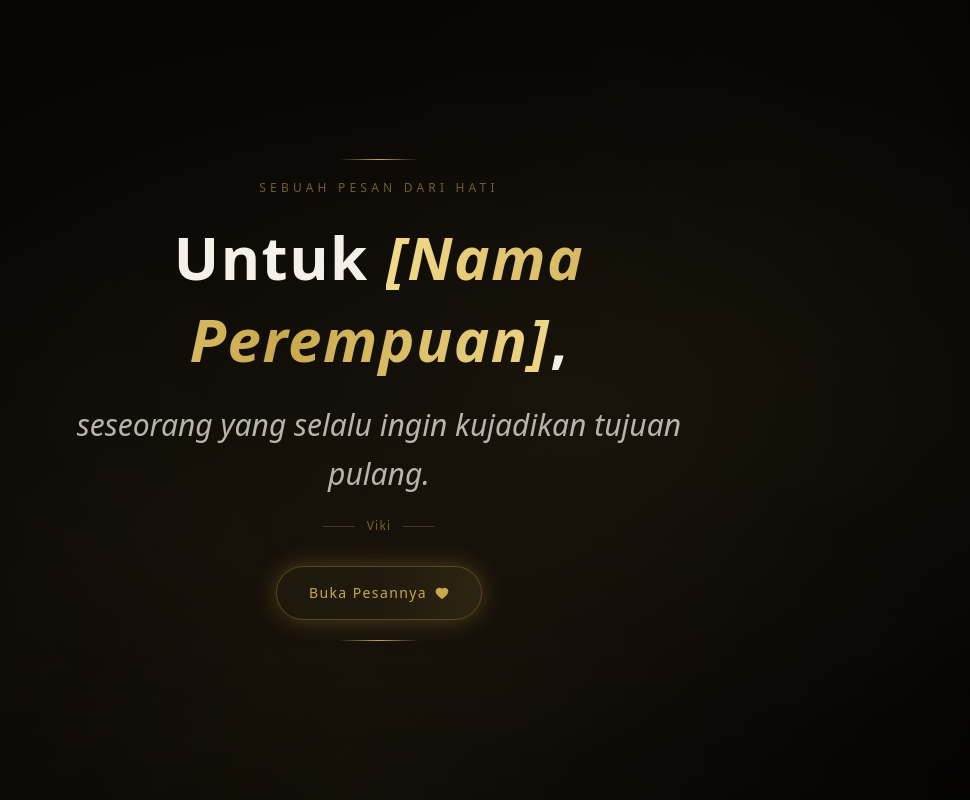
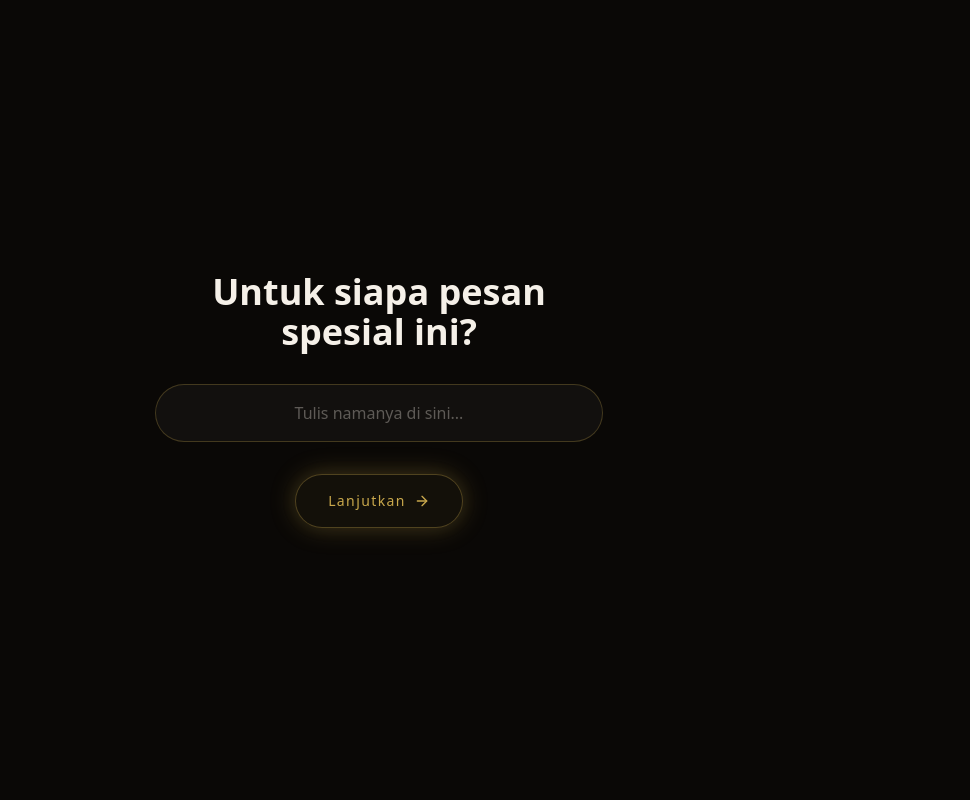
Before and after one commit to vikiwahyudi12/engagement, a Next.js app: page / in a window 1280 px wide. Shown: the whole page, without its empty margins (261-1231 px from the left). Built offline with nearby package versions, Linux system fonts and the light colour scheme.

Commit message:
docs: update partner's name

```diff
--- a/src/app/layout.tsx
+++ b/src/app/layout.tsx
@@ -1,5 +1,6 @@
 import type { Metadata } from "next";
 import { Playfair_Display, Poppins } from "next/font/google";
+import { NameProvider } from "@/components/NameProvider";
 import "./globals.css";
 
 const playfair = Playfair_Display({
@@ -42,9 +43,11 @@ export default function RootLayout({
       lang="id"
       className={`${playfair.variable} ${poppins.variable} h-full`}
     >
-      <body className="grain-overlay min-h-full bg-[#0a0806] text-[#f5f0e8] antialiased">
-        {children}
-      </body>
+      <NameProvider>
+        <body className="grain-overlay min-h-full bg-[#0a0806] text-[#f5f0e8] antialiased">
+          {children}
+        </body>
+      </NameProvider>
     </html>
   );
 }
--- a/src/components/FinalProposal.tsx
+++ b/src/components/FinalProposal.tsx
@@ -1,9 +1,10 @@
 "use client";
 
-import { useState, useRef } from "react";
+import { useState, useRef, useLayoutEffect } from "react";
 import { motion, useInView, AnimatePresence } from "framer-motion";
 import { Heart } from "lucide-react";
 import ConfettiEffect from "./ConfettiEffect";
+import { useName } from "./NameProvider";
 
 export default function FinalProposal() {
   const [answered, setAnswered] = useState(false);
@@ -12,6 +13,7 @@ export default function FinalProposal() {
 
   const sectionRef = useRef<HTMLElement>(null);
   const isInView = useInView(sectionRef, { once: true, margin: "-100px" });
+  const { partnerName, isNameSet } = useName();
 
   const handleAnswer = () => {
     setAnswered(true);
@@ -29,6 +31,12 @@ export default function FinalProposal() {
     // Clear hearts after animation
     setTimeout(() => setHearts([]), 4000);
   };
+
+  useLayoutEffect(() => {
+    if (sectionRef.current) {
+      sectionRef.current.style.display = isNameSet ? 'flex' : 'none';
+    }
+  }, [isNameSet]);
 
   return (
     <section
@@ -111,7 +119,7 @@ export default function FinalProposal() {
           transition={{ duration: 1.4, delay: 0.5, ease: "easeOut" }}
           className="font-[var(--font-playfair)] text-3xl font-semibold leading-tight text-[#f5f0e8] sm:text-4xl md:text-5xl"
         >
-          <span className="italic">[Nama Perempuan]</span>,
+          <span className="italic">{partnerName}</span>,
           <br />
           <span className="mt-2 block text-2xl font-normal italic text-[#f5f0e8cc] sm:text-3xl">
             maukah kamu menjalani hidup bersamaku?
--- a/src/components/FinalScreen.tsx
+++ b/src/components/FinalScreen.tsx
@@ -4,12 +4,18 @@ import { useState, useCallback } from "react";
 import { AnimatePresence, motion } from "framer-motion";
 import { Heart } from "lucide-react";
 import ConfettiEffect from "./ConfettiEffect";
+import { useName } from "./NameProvider";
 
 export default function FinalScreen() {
   const [answered, setAnswered] = useState(false);
   const [confetti, setConfetti] = useState(false);
   const [hearts, setHearts] = useState<{ id: number; x: number; size: number }[]>([]);
   const [tidakPos, setTidakPos] = useState({ x: 0, y: 0 });
+  const { partnerName, isNameSet } = useName();
+
+  if (!isNameSet) {
+    return null;
+  }
 
   const handleAnswer = () => {
     setAnswered(true);
@@ -102,7 +108,7 @@ export default function FinalScreen() {
           transition={{ duration: 1.2, delay: 0.5, ease: "easeOut" }}
           className="font-[var(--font-playfair)] text-2xl font-semibold leading-snug text-[#f5f0e8] sm:text-3xl md:text-4xl"
         >
-          <span className="italic">[Nama Perempuan]</span>,
+          <span className="italic">{partnerName}</span>,
           <br />
           <span className="mt-2 block text-xl font-normal italic text-[#f5f0e8cc] sm:text-2xl md:text-3xl">
             maukah kamu menjalani hidup bersamaku?
--- a/src/components/HeroScreen.tsx
+++ b/src/components/HeroScreen.tsx
@@ -1,13 +1,57 @@
 "use client";
 
 import { motion } from "framer-motion";
-import { Heart } from "lucide-react";
+import { Heart, ArrowRight } from "lucide-react";
+import { useName } from "./NameProvider";
+import { useState } from "react";
 
 interface Props {
   onNext: () => void;
 }
 
 export default function HeroScreen({ onNext }: Props) {
+  const { partnerName, setPartnerName, isNameSet, setIsNameSet } = useName();
+  const [localName, setLocalName] = useState("");
+
+  const handleNameSubmit = () => {
+    const nameToSet = localName.trim() || "Sayang";
+    setPartnerName(nameToSet);
+    setIsNameSet(true);
+    document.title = `Untuk ${nameToSet} — Viki`;
+  };
+
+  if (!isNameSet) {
+    return (
+      <div className="relative flex h-full w-full flex-col items-center justify-center overflow-hidden px-5 text-center">
+        {/* Background elements */}
+        <div className="pointer-events-none absolute inset-0">
+          <div className="absolute inset-0 bg-[#0a0806]" />
+        </div>
+        <div className="relative z-10 flex w-full max-w-md flex-col items-center gap-8">
+          <motion.h1 initial={{ opacity: 0, y: 20 }} animate={{ opacity: 1, y: 0 }} transition={{ duration: 1, ease: "easeOut" }} className="font-[var(--font-playfair)] text-3xl font-semibold text-[#f5f0e8] sm:text-4xl">
+            Untuk siapa pesan spesial ini?
+          </motion.h1>
+          <motion.div initial={{ opacity: 0, y: 20 }} animate={{ opacity: 1, y: 0 }} transition={{ duration: 1, delay: 0.3, ease: "easeOut" }} className="w-full">
+            <input
+              type="text"
+              value={localName}
+              onChange={(e) => setLocalName(e.target.value)}
+              onKeyDown={(e) => e.key === 'Enter' && handleNameSubmit()}
+              placeholder="Tulis namanya di sini..."
+              className="w-full rounded-full border border-[#c9a84c44] bg-[#12100e] px-6 py-4 text-center font-[var(--font-poppins)] text-base text-[#f5f0e8] placeholder-[#f5f0e855] transition-all focus:border-[#c9a84c88] focus:outline-none focus:ring-2 focus:ring-[#c9a84c]/50"
+            />
+          </motion.div>
+          <motion.div initial={{ opacity: 0, y: 20 }} animate={{ opacity: 1, y: 0 }} transition={{ duration: 1, delay: 0.6 }}>
+            <motion.button onClick={handleNameSubmit} whileHover={{ scale: 1.05 }} whileTap={{ scale: 0.95 }} className="pulse-glow group flex items-center gap-2 rounded-full border border-[#c9a84c55] bg-[#c9a84c0d] px-8 py-4 font-[var(--font-poppins)] text-sm tracking-widest text-[#c9a84c] transition-all hover:border-[#c9a84c99] hover:bg-[#c9a84c1a]">
+              <span>Lanjutkan</span>
+              <ArrowRight size={16} className="transition-transform group-hover:translate-x-1" />
+            </motion.button>
+          </motion.div>
+        </div>
+      </div>
+    );
+  }
+
   return (
     <div className="relative flex h-full w-full flex-col items-center justify-center overflow-hidden px-5 text-center">
       {/* Background */}
@@ -86,7 +130,7 @@ export default function HeroScreen({ onNext }: Props) {
             transition={{ duration: 1, delay: 1.8 }}
             className="gold-shimmer italic"
           >
-            [Nama Perempuan]
+            {partnerName}
           </motion.span>
           ,
         </motion.h1>
--- a/src/components/HeroSection.tsx
+++ b/src/components/HeroSection.tsx
@@ -1,14 +1,26 @@
 "use client";
 
 import { motion } from "framer-motion";
-import { Heart } from "lucide-react";
+import { Heart, ArrowRight } from "lucide-react";
+import { useName } from "./NameProvider";
+import { useState } from "react";
 
 interface HeroSectionProps {
   onOpen: () => void;
 }
 
 export default function HeroSection({ onOpen }: HeroSectionProps) {
+  const { partnerName, setPartnerName, isNameSet, setIsNameSet } = useName();
+  const [localName, setLocalName] = useState("");
+
   const handleOpen = () => {
+    if (!isNameSet) {
+      const nameToSet = localName.trim() || "Sayang";
+      setPartnerName(nameToSet);
+      setIsNameSet(true);
+      document.title = `Untuk ${nameToSet} — Viki`;
+    }
+
     onOpen();
     // Scroll setelah konten di-render (satu frame berikutnya)
     requestAnimationFrame(() => {
@@ -18,6 +30,66 @@ export default function HeroSection({ onOpen }: HeroSectionProps) {
       });
     });
   };
+
+  if (!isNameSet) {
+    return (
+      <section className="relative flex min-h-[100dvh] flex-col items-center justify-center overflow-hidden px-5 text-center">
+        {/* Background elements from original component */}
+        <div className="pointer-events-none absolute inset-0 z-0">
+          <div className="absolute inset-0 bg-[#0a0806]" />
+          <motion.div
+            initial={{ opacity: 0 }}
+            animate={{ opacity: 1 }}
+            transition={{ duration: 3 }}
+            className="absolute bottom-0 left-0 right-0 h-1/2"
+            style={{
+              background:
+                "radial-gradient(ellipse at 50% 100%, rgba(201,168,76,0.08) 0%, rgba(180,100,50,0.04) 40%, transparent 70%)",
+            }}
+          />
+          <div
+            className="absolute inset-0"
+            style={{
+              background:
+                "radial-gradient(ellipse at center, transparent 30%, rgba(0,0,0,0.7) 100%)",
+            }}
+          />
+        </div>
+
+        <div className="relative z-10 flex w-full max-w-md flex-col items-center gap-8">
+          <motion.h1
+            initial={{ opacity: 0, y: 20 }}
+            animate={{ opacity: 1, y: 0 }}
+            transition={{ duration: 1, ease: "easeOut" }}
+            className="font-[var(--font-playfair)] text-3xl font-semibold text-[#f5f0e8] sm:text-4xl"
+          >
+            Untuk siapa pesan spesial ini?
+          </motion.h1>
+          <motion.div
+            initial={{ opacity: 0, y: 20 }}
+            animate={{ opacity: 1, y: 0 }}
+            transition={{ duration: 1, delay: 0.3, ease: "easeOut" }}
+            className="w-full"
+          >
+            <input
+              type="text"
+              value={localName}
+              onChange={(e) => setLocalName(e.target.value)}
+              onKeyDown={(e) => e.key === 'Enter' && handleOpen()}
+              placeholder="Tulis namanya di sini..."
+              className="w-full rounded-full border border-[#c9a84c44] bg-[#12100e] px-6 py-4 text-center font-[var(--font-poppins)] text-base text-[#f5f0e8] placeholder-[#f5f0e855] transition-all focus:border-[#c9a84c88] focus:outline-none focus:ring-2 focus:ring-[#c9a84c]/50"
+            />
+          </motion.div>
+          <motion.div initial={{ opacity: 0, y: 20 }} animate={{ opacity: 1, y: 0 }} transition={{ duration: 1, delay: 0.6 }}>
+            <motion.button onClick={handleOpen} whileHover={{ scale: 1.05 }} whileTap={{ scale: 0.95 }} className="pulse-glow group flex items-center gap-2 rounded-full border border-[#c9a84c55] bg-[#c9a84c0d] px-8 py-4 font-[var(--font-poppins)] text-sm tracking-widest text-[#c9a84c] transition-all hover:border-[#c9a84c99] hover:bg-[#c9a84c1a]">
+              <span>Lanjutkan</span>
+              <ArrowRight size={16} className="transition-transform group-hover:translate-x-1" />
+            </motion.button>
+          </motion.div>
+        </div>
+      </section>
+    );
+  }
 
   return (
     <section className="relative flex min-h-[100dvh] flex-col items-center justify-center overflow-hidden px-5 text-center">
@@ -109,7 +181,7 @@ export default function HeroSection({ onOpen }: HeroSectionProps) {
             transition={{ duration: 1, delay: 1.8 }}
             className="gold-shimmer italic"
           >
-            [Nama Perempuan]
+            {partnerName}
           </motion.span>
           ,
         </motion.h1>
--- /dev/null
+++ b/src/components/NameProvider.tsx
@@ -0,0 +1,34 @@
+"use client";
+
+import {
+  createContext,
+  useState,
+  useContext,
+  ReactNode,
+  useMemo,
+} from "react";
+
+interface NameContextType {
+  partnerName: string;
+  setPartnerName: (name: string) => void;
+  isNameSet: boolean;
+  setIsNameSet: (isSet: boolean) => void;
+}
+
+const NameContext = createContext<NameContextType | undefined>(undefined);
+
+export function NameProvider({ children }: { children: ReactNode }) {
+  const [partnerName, setPartnerName] = useState("Sayang");
+  const [isNameSet, setIsNameSet] = useState(false);
+  const value = useMemo(() => ({ partnerName, setPartnerName, isNameSet, setIsNameSet }), [partnerName, isNameSet]);
+
+  return <NameContext.Provider value={value}>{children}</NameContext.Provider>;
+}
+
+export function useName() {
+  const context = useContext(NameContext);
+  if (context === undefined) {
+    throw new Error("useName must be used within a NameProvider");
+  }
+  return context;
+}
--- a/src/components/StoryScreen.tsx
+++ b/src/components/StoryScreen.tsx
@@ -3,6 +3,7 @@
 import { useState } from "react";
 import { AnimatePresence, motion } from "framer-motion";
 import { ChevronRight } from "lucide-react";
+import { useName } from "./NameProvider";
 
 interface Props {
   onNext: () => void;
@@ -40,6 +41,11 @@ export default function StoryScreen({ onNext }: Props) {
   const [dir, setDir] = useState(1);
   const isLast = idx === stories.length - 1;
   const story = stories[idx];
+  const { isNameSet } = useName();
+
+  if (!isNameSet) {
+    return null;
+  }
 
   const goNext = () => {
     if (isLast) {
--- a/src/components/StorySection.tsx
+++ b/src/components/StorySection.tsx
@@ -1,7 +1,9 @@
 "use client";
 
-import { useRef } from "react";
-import { motion, useInView } from "framer-motion";interface StoryCard {
+import { useRef, useLayoutEffect } from "react";
+import { motion, useInView } from "framer-motion";
+import { useName } from "./NameProvider";
+interface StoryCard {
   chapter: string;
   title: string;
   body: string;
@@ -43,6 +45,13 @@ const stories: StoryCard[] = [
 function StoryCard({ story, index }: { story: StoryCard; index: number }) {
   const ref = useRef<HTMLDivElement>(null);
   const isInView = useInView(ref, { once: true, margin: "-100px" });
+  const { isNameSet } = useName();
+
+  useLayoutEffect(() => {
+    if (ref.current) {
+      ref.current.style.display = isNameSet ? 'flex' : 'none';
+    }
+  }, [isNameSet]);
 
   return (
     <motion.div
@@ -108,9 +117,17 @@ function StoryCard({ story, index }: { story: StoryCard; index: number }) {
 export default function StorySection() {
   const titleRef = useRef<HTMLDivElement>(null);
   const titleInView = useInView(titleRef, { once: true });
+  const { isNameSet } = useName();
+  const sectionRef = useRef<HTMLElement>(null);
+
+  useLayoutEffect(() => {
+    if (sectionRef.current) {
+      sectionRef.current.style.display = isNameSet ? 'block' : 'none';
+    }
+  }, [isNameSet]);
 
   return (
-    <section id="story" className="relative py-16 px-4 sm:py-24 sm:px-6">
+    <section ref={sectionRef} id="story" className="relative py-16 px-4 sm:py-24 sm:px-6">
       {/* Background glow */}
       <div
         className="pointer-events-none absolute inset-0"
```
